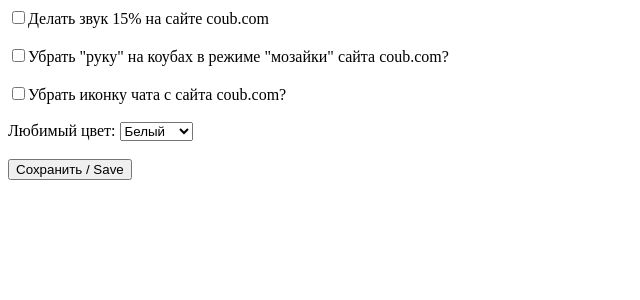
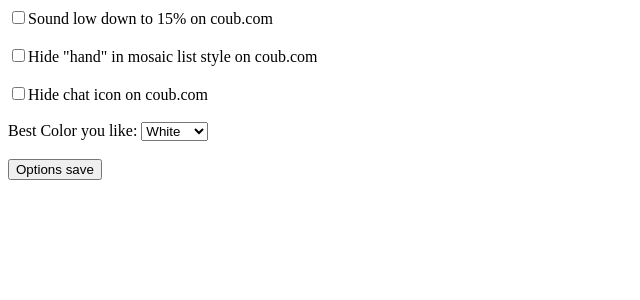
Before and after one commit to p0staltomsk/hello_world_education, a PHP site: page /options.html in a window 1280 px wide. Shown: the top 300 px of the page, without its empty margins (0-640 px from the left). Run offline with PHP 8.4, Linux system fonts and the light colour scheme.

Commit message:
english thanslate, add visual style

```diff
--- a/coub chrome ext/ext.css
+++ b/coub chrome ext/ext.css
@@ -36,3 +36,4 @@ table.head-wrap,table.body-wrap,.content table,.column table{width:100%}
 .header.container table td.logo,.column tr td{padding:15px}
 .goCoub{float: right; margin-right: 10px;}
 .createCoub{float: right;}
+.orangered{color: orangered;}
--- a/coub chrome ext/options.html
+++ b/coub chrome ext/options.html
@@ -10,29 +10,31 @@
 
 		<md-content layout-padding>
 
-            <label><input type="checkbox" id="soundLow" data-ng-checked="soundLow=='true'" />Делать звук 15% на сайте coub.com</label>
+            <!--@TODO NOT WORKING-->
+            <label><input type="checkbox" id="soundLow" data-ng-checked="soundLow=='true'" />Sound low down to 15% on coub.com</label>
             <br />
             <br />
 
-            <label><input type="checkbox" id="hideHand" data-ng-checked="hideHand=='true'" />Убрать "руку" на коубах в режиме "мозайки" сайта coub.com?</label>
+            <label><input type="checkbox" id="hideHand" data-ng-checked="hideHand=='true'" />Hide "hand" in mosaic list style on coub.com</label>
             <br />
             <br />
 
-            <label><input type="checkbox" id="hideChatIcon" data-ng-checked="hideChatIcon=='true'" />Убрать иконку чата с сайта coub.com?</label>
+            <label><input type="checkbox" id="hideChatIcon" data-ng-checked="hideChatIcon=='true'" />Hide chat icon on coub.com</label>
             <br />
             <br />
 
-            Любимый цвет:
+            Best Color you like:
             <select id="color">
-                <option value="FFFFFF">Белый</option>
-                <option value="005EA7">Голубой</option>
-                <option value="FFDE40">Желтый</option>
-                <option value="EEEEEE">Серый</option>
+                <option value="FFFFFF">White</option>
+                <option value="005EA7">Blue</option>
+                <option value="FFDE40">Orange</option>
+                <option value="EEEEEE">Gray</option>
             </select>
             <br />
             <br />
 
-			<button id="save" data-ng-click="saveOptions()">Сохранить / Save</button>
+			<button id="save" data-ng-click="saveOptions()">Options save</button>
+            <!--@TODO NOT WORKING-->
 
 		</md-content>
 	</body>
```
Also changed, not shown: coub chrome ext/ext.js (+7 -2 lines), coub chrome ext/popup.html (+15 -11 lines).
